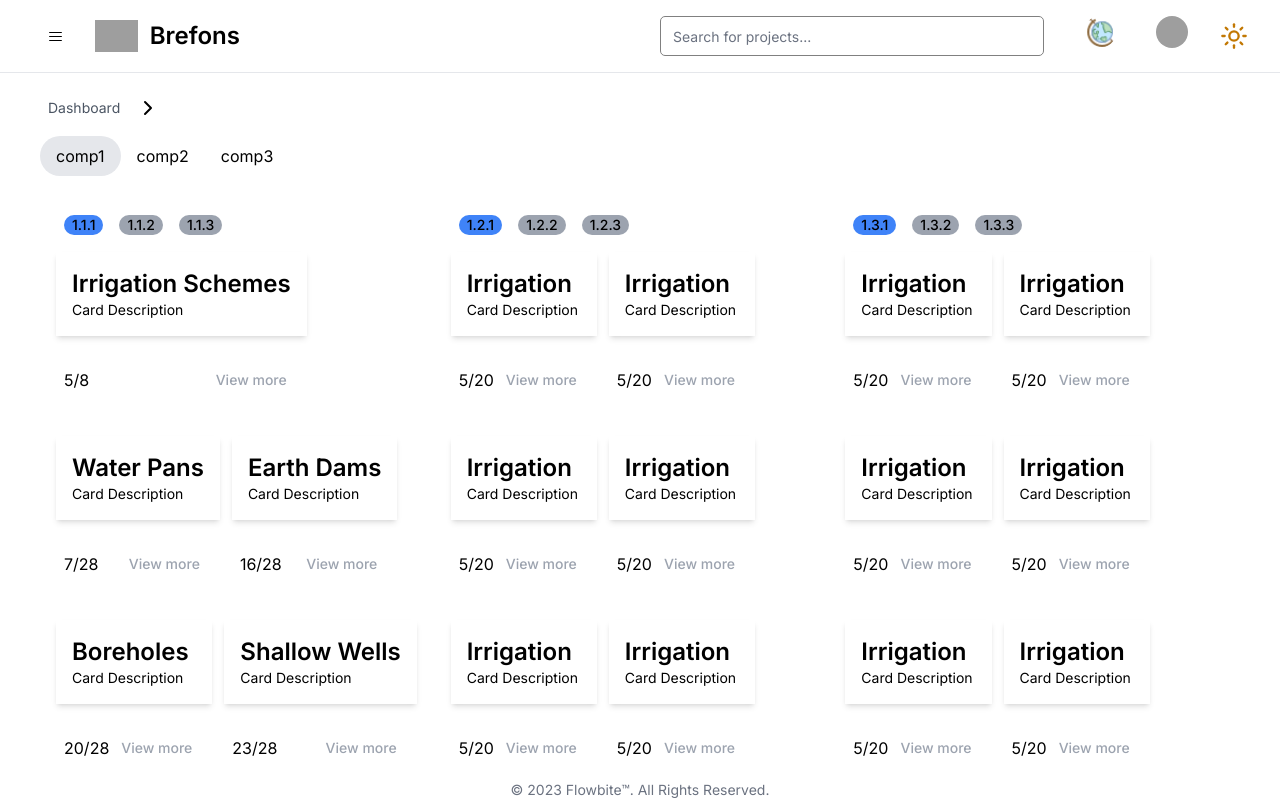
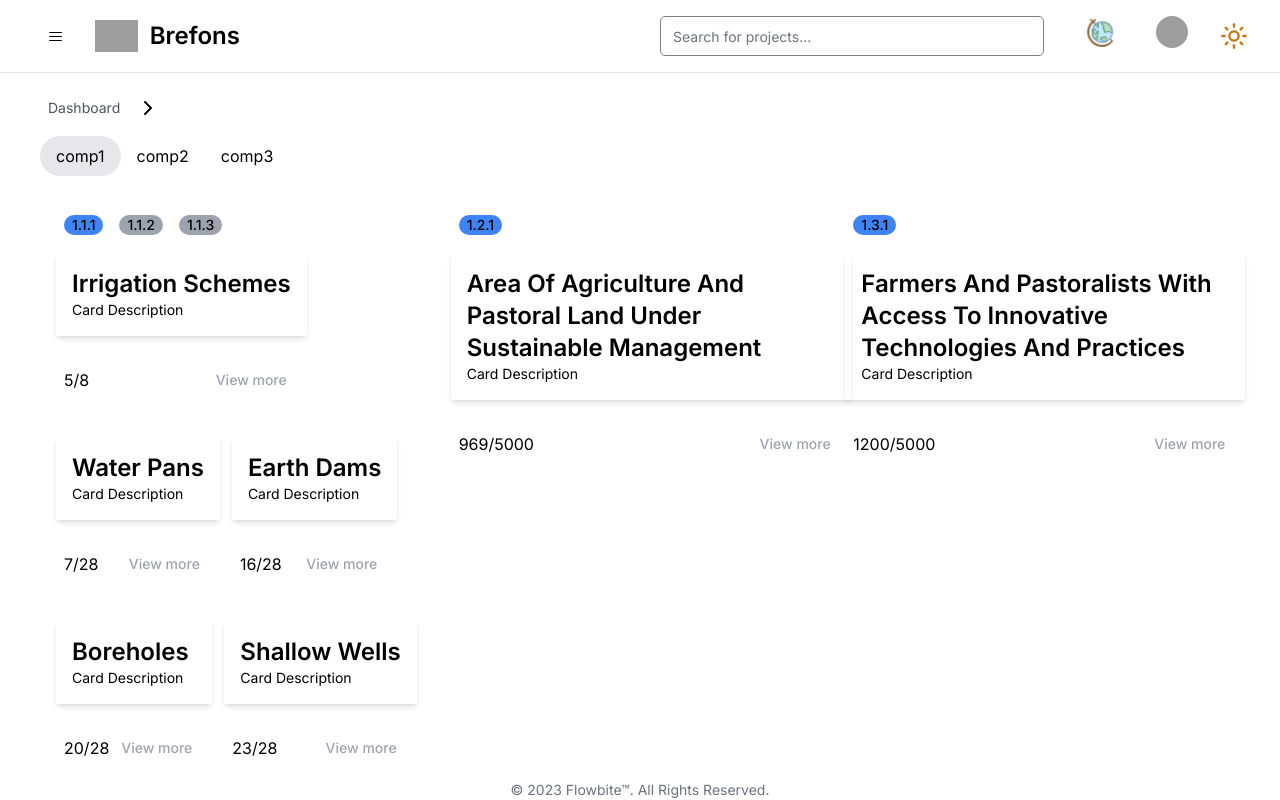
Before and after one commit to GidyMane/Brefons-2.1, a Next.js app in the folder brefons/: page /dashboard in a window 1280 px wide. Shown: the top 800 px of the page. Built offline with nearby package versions, Linux system fonts and the light colour scheme; grey boxes are pictures that could not be loaded.

Commit message:
update component one

```diff
--- a/brefons/components/DashBoard/ComponentOne.tsx
+++ b/brefons/components/DashBoard/ComponentOne.tsx
@@ -104,105 +104,11 @@ const indicators = [
                 title: "1.2.1",
                 cards: [
                     {
-                        name: "irrigation",
-                        total: 20,
-                        completed: 5
-                    },
-                    {
-                        name: "irrigation",
-                        total: 20,
-                        completed: 5
-                    },
-                    {
-                        name: "irrigation",
-                        total: 20,
-                        completed: 5
-                    },
-                    {
-                        name: "irrigation",
-                        total: 20,
-                        completed: 5
-                    },
-                    {
-                        name: "irrigation",
-                        total: 20,
-                        completed: 5
-                    },
-                    {
-                        name: "irrigation",
-                        total: 20,
-                        completed: 5
+                        name: "Area of Agriculture and Pastoral Land under Sustainable Management",
+                        total: 5000,
+                        completed: 969
                     }
-                ]
-            },
-            {
-                title: "1.2.2",
-                cards: [
-                    {
-                        name: "irrigation",
-                        total: 20,
-                        completed: 5
-                    },
-                    {
-                        name: "irrigation",
-                        total: 20,
-                        completed: 5
-                    },
-                    {
-                        name: "irrigation",
-                        total: 20,
-                        completed: 5
-                    },
-                    {
-                        name: "irrigation",
-                        total: 20,
-                        completed: 5
-                    },
-                    {
-                        name: "irrigation",
-                        total: 20,
-                        completed: 5
-                    },
-                    {
-                        name: "irrigation",
-                        total: 20,
-                        completed: 5
-                    }
-                ]
-            },
-            {
-                title: "1.2.3",
-                cards: [
-                    {
-                        name: "irrigation",
-                        total: 20,
-                        completed: 5
-                    },
-                    {
-                        name: "irrigation",
-                        total: 20,
-                        completed: 5
-                    },
-                    {
-                        name: "irrigation",
-                        total: 20,
-                        completed: 5
-                    },
-                    {
-                        name: "irrigation",
-                        total: 20,
-                        completed: 5
-                    },
-                    {
-                        name: "irrigation",
-                        total: 20,
-                        completed: 5
-                    },
-                    {
-                        name: "irrigation",
-                        total: 20,
-                        completed: 5
-                    }
+
                 ]
             }
         ]
@@ -214,104 +120,9 @@ const indicators = [
                 title: "1.3.1",
                 cards: [
                     {
-                        name: "irrigation",
-                        total: 20,
-                        completed: 5
-                    },
-                    {
-                        name: "irrigation",
-                        total: 20,
-                        completed: 5
-                    },
-                    {
-                        name: "irrigation",
-                        total: 20,
-                        completed: 5
-                    },
-                    {
-                        name: "irrigation",
-                        total: 20,
-                        completed: 5
-                    },
-                    {
-                        name: "irrigation",
-                        total: 20,
-                        completed: 5
-                    },
-                    {
-                        name: "irrigation",
-                        total: 20,
-                        completed: 5
-                    }
-                ]
-            },
-            {
-                title: "1.3.2",
-                cards: [
-                    {
-                        name: "irrigation",
-                        total: 20,
-                        completed: 5
-                    },
-                    {
-                        name: "irrigation",
-                        total: 20,
-                        completed: 5
-                    },
-                    {
-                        name: "irrigation",
-                        total: 20,
-                        completed: 5
-                    },
-                    {
-                        name: "irrigation",
-                        total: 20,
-                        completed: 5
-                    },
-                    {
-                        name: "irrigation",
-                        total: 20,
-                        completed: 5
-                    },
-                    {
-                        name: "irrigation",
-                        total: 20,
-                        completed: 5
-                    }
-                ]
-            },
-            {
-                title: "1.3.3",
-                cards: [
-                    {
-                        name: "irrigation",
-                        total: 20,
-                        completed: 5
-                    },
-                    {
-                        name: "irrigation",
-                        total: 20,
-                        completed: 5
-                    },
-                    {
-                        name: "irrigation",
-                        total: 20,
-                        completed: 5
-                    },
-                    {
-                        name: "irrigation",
-                        total: 20,
-                        completed: 5
-                    },
-                    {
-                        name: "irrigation",
-                        total: 20,
-                        completed: 5
-                    },
-                    {
-                        name: "irrigation",
-                        total: 20,
-                        completed: 5
+                        name: "Farmers and Pastoralists with access to innovative technologies and practices",
+                        total: 5000,
+                        completed: 1200
                     }
                 ]
             }
```
